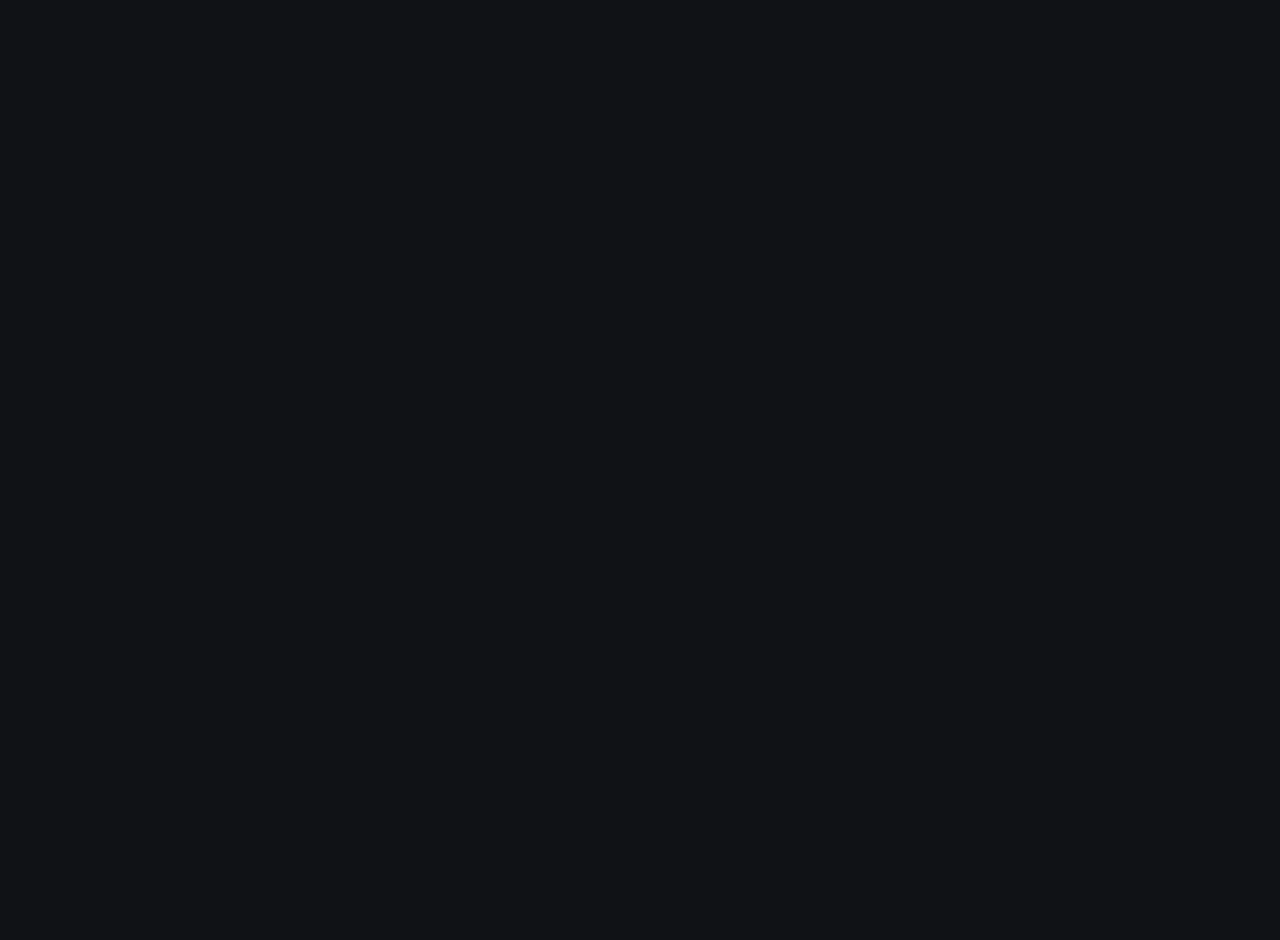
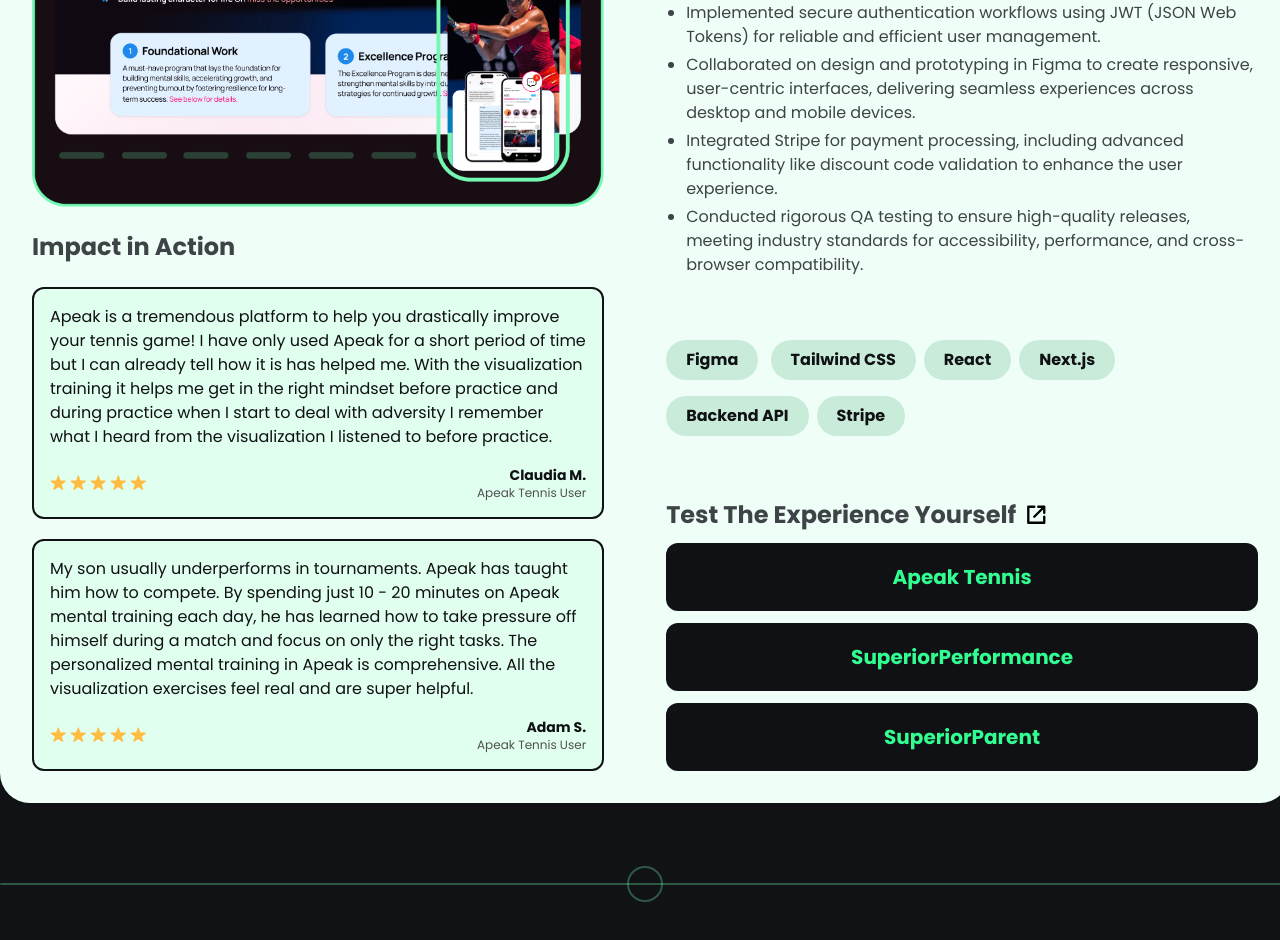
Before and after one commit to parsa-webdev/parsa-portfolio-nextjs, a Next.js app: page / in a window 1280 px wide. Shown: the part 1400-2340 px from the top of the page. Before the commit the page ends 1018 px from the top, so only its background shows below. Built offline with nearby package versions, Linux system fonts and the light colour scheme.

Commit message:
project card desktop version

```diff
--- a/src/app/Variables.ts
+++ b/src/app/Variables.ts
@@ -6,6 +6,7 @@
   black: `#000`,
   dark: `#101216`,
   gray: `#3E4347`,
+  gray2: `#424242`,
   lightGray: `#505050`,
   light: `#EFFFF7`,
   lightGreen: `#E0FFEF`,
--- a/src/app/components/HeroDesk/HeroDesk.tsx
+++ b/src/app/components/HeroDesk/HeroDesk.tsx
@@ -100,7 +100,7 @@
             {ExternalLinkIconSM()}
           </a>
         </div>
-        <div className="flex justify-between mb-40">
+        <div className="flex justify-between mb-20">
           <a
             href="https://calendly.com/parsawebdev/30min"
             target="_blank"
--- /dev/null
+++ b/src/app/components/PortfolioDesk/PDesk.styled.ts
@@ -0,0 +1,56 @@
+import { variables } from "@/app/Variables";
+import styled from "styled-components";
+
+export const PRoot = styled.div`
+  width: ${variables.sectionMaxWidth};
+  margin: 0 auto;
+
+  .computer {
+    margin-top: -80px;
+    img {
+      width: 161.93px;
+    }
+  }
+
+  .project {
+    border-radius: 30px;
+
+    .project-left {
+      width: 572.17px;
+      display: flex;
+      flex-direction: column;
+      justify-content: space-between;
+      img {
+        width: 100%;
+      }
+    }
+    .project-right {
+      width: 591.875px;
+      display: flex;
+      flex-direction: column;
+      justify-content: space-between;
+    }
+  }
+  ul {
+    padding-left: 20px;
+  }
+  .divider {
+    width: 100%;
+    height: 2px;
+    background-color: rgba(116, 248, 178, 0.3);
+    border-radius: 5px;
+    margin: 80px 0;
+    display: flex;
+    justify-content: center;
+    align-items: center;
+    .circle {
+      border: 2px solid rgba(116, 248, 178, 0.3);
+      border-radius: 100%;
+      width: 36.315px;
+      height: 36.315px;
+    }
+  }
+  @media (max-width: ${variables.mobileBreakPoint}) {
+    display: none;
+  }
+`;
--- /dev/null
+++ b/src/app/components/PortfolioDesk/PortfolioDesk.tsx
@@ -0,0 +1,177 @@
+"use client";
+import { PRoot } from "./PDesk.styled";
+import Image from "next/image";
+import { FiveStarIconSM } from "@/app/icons/FiveStarIcon";
+import ExternalLinkIcon from "@/app/icons/ExternalLinkIcon";
+import computer from "./Images/computer.png";
+import apeak from "./Images/apeak.png";
+export default function PortfolioDesk() {
+  return (
+    <PRoot>
+      <div className="flex justify-between header w-full items-center mb-10">
+        <div>
+          <h1 className="text-4xl font-bold text-light">Real-World Impact</h1>
+          <h2 className="text-xl font-bold text-primary pt-1">
+            Projects for Leading Clients:
+          </h2>
+        </div>
+        <div className="computer">
+          <Image src={computer} alt="" />
+        </div>
+      </div>
+      <div className="project bg-light p-8 w-full flex justify-between">
+        <div className="project-left">
+          <div className="project-img">
+            <Image src={apeak} alt="Apeak Series" />
+          </div>
+          <div className="impact">
+            <h4 className="text-2xl text-gray font-bold mt-6 mb-6">
+              Impact in Action
+            </h4>
+
+            <div className="bg-lightGreen rounded-xl border-2 border-dark p-4 text-dark mb-5">
+              <p>
+                Apeak is a tremendous platform to help you drastically improve
+                your tennis game! I have only used Apeak for a short period of
+                time but I can already tell how it is has helped me. With the
+                visualization training it helps me get in the right mindset
+                before practice and during practice when I start to deal with
+                adversity I remember what I heard from the visualization I
+                listened to before practice.
+              </p>
+              <div className="flex justify-between items-center mt-4">
+                <div>{FiveStarIconSM()}</div>
+                <div>
+                  <p className="text-sm font-semibold text-dark text-right">
+                    Claudia M.
+                  </p>
+                  <p className="text-xs text-lightGray text-right">
+                    Apeak Tennis User
+                  </p>
+                </div>
+              </div>
+            </div>
+            <div className="bg-lightGreen rounded-xl border-2 border-dark p-4 text-dark ">
+              <p>
+                My son usually underperforms in tournaments. Apeak has taught
+                him how to compete. By spending just 10 - 20 minutes on Apeak
+                mental training each day, he has learned how to take pressure
+                off himself during a match and focus on only the right tasks.
+                The personalized mental training in Apeak is comprehensive. All
+                the visualization exercises feel real and are super helpful.
+              </p>
+              <div className="flex justify-between items-center mt-4">
+                <div>{FiveStarIconSM()}</div>
+                <div>
+                  <p className="text-sm font-semibold text-dark text-right">
+                    Adam S.
+                  </p>
+                  <p className="text-xs text-lightGray text-right">
+                    Apeak Tennis User
+                  </p>
+                </div>
+              </div>
+            </div>
+          </div>
+        </div>
+        <div className="project-right">
+          <div>
+            <h3 className="text-3xl text-gray font-bold mb-6">Apeak Series</h3>
+            <p className="text-gray2">
+              The Apeak Series is a suite of platforms designed to enhance
+              mental performance in sports, empowering athletes, coaches, and
+              parents:
+            </p>
+          </div>
+
+          <div>
+            {" "}
+            <h4 className="text-2xl text-gray font-bold mb-5">
+              The Tech Stack and Approach
+            </h4>
+            <ul className="list-disc">
+              <li className="text-gray mt-1">
+                Leveraged Next.js to build robust platforms with optimized
+                server-side rendering and seamless routing, ensuring fast
+                performance and scalability.
+              </li>
+              <li className="text-gray mt-1">
+                Implemented secure authentication workflows using JWT (JSON Web
+                Tokens) for reliable and efficient user management.
+              </li>
+              <li className="text-gray mt-1">
+                Collaborated on design and prototyping in Figma to create
+                responsive, user-centric interfaces, delivering seamless
+                experiences across desktop and mobile devices.
+              </li>
+              <li className="text-gray mt-1">
+                Integrated Stripe for payment processing, including advanced
+                functionality like discount code validation to enhance the user
+                experience.
+              </li>
+              <li className="text-gray mt-1">
+                Conducted rigorous QA testing to ensure high-quality releases,
+                meeting industry standards for accessibility, performance, and
+                cross-browser compatibility.
+              </li>
+            </ul>
+          </div>
+
+          <div>
+            <div className="bg-lightGreen2 rounded-full inline-block text-dark py-2 px-5 font-bold mr-2 mt-4">
+              Figma
+            </div>{" "}
+            <div className="bg-lightGreen2 rounded-full inline-block text-dark py-2 px-5 font-bold mr-2 mt-4">
+              Tailwind CSS
+            </div>
+            <div className="bg-lightGreen2 rounded-full inline-block text-dark py-2 px-5 font-bold mr-2 mt-4">
+              React
+            </div>
+            <div className="bg-lightGreen2 rounded-full inline-block text-dark py-2 px-5 font-bold mr-2 mt-4">
+              Next.js
+            </div>
+            <div className="bg-lightGreen2 rounded-full inline-block text-dark py-2 px-5 font-bold mr-2 mt-4">
+              Backend API
+            </div>
+            <div className="bg-lightGreen2 rounded-full inline-block text-dark py-2 px-5 font-bold mr-2 mt-4">
+              Stripe
+            </div>
+          </div>
+
+          <div>
+            <div className="flex items-center gap-2 mt-4">
+              <h4 className="text-2xl text-gray font-bold ">
+                Test The Experience Yourself
+              </h4>
+              <ExternalLinkIcon />
+            </div>
+            <a
+              href="https://apeak.com"
+              target="_blank"
+              className="bg-dark text-primary font-bold rounded-xl py-5 text-center w-full block text-xl mt-3 hover:text-dark hover:bg-secondary ease-in-out duration-300"
+            >
+              Apeak Tennis
+            </a>
+            <a
+              href="https://superiorperformance.app/"
+              target="_blank"
+              className="bg-dark text-primary font-bold rounded-xl py-5 text-center w-full block text-xl mt-3 hover:text-dark hover:bg-secondary ease-in-out duration-300"
+            >
+              SuperiorPerformance
+            </a>
+            <a
+              href="https://superiorparent.ai/"
+              target="_blank"
+              className="bg-dark text-primary font-bold rounded-xl py-5 text-center w-full block text-xl mt-3 hover:text-dark hover:bg-secondary ease-in-out duration-300"
+            >
+              SuperiorParent
+            </a>
+          </div>
+        </div>
+      </div>
+      <div className="divider">
+        <div className="circle"></div>
+      </div>
+    </PRoot>
+  );
+}
--- a/src/app/icons/ExternalLinkIcon.tsx
+++ b/src/app/icons/ExternalLinkIcon.tsx
@@ -1,8 +1,8 @@
 export default function ExternalLinkIcon() {
   return (
     <svg
-      width="30"
-      height="30"
+      width="25"
+      height="25"
       viewBox="0 0 30 30"
       fill="none"
       xmlns="http://www.w3.org/2000/svg"
--- a/src/app/page.tsx
+++ b/src/app/page.tsx
@@ -2,6 +2,7 @@
 
 import HeroDesk from "./components/HeroDesk/HeroDesk";
 import HeroMob from "./components/HeroMob/HeroMob";
+import PortfolioDesk from "./components/PortfolioDesk/PortfolioDesk";
 
 export default function Home() {
   return (
@@ -9,6 +10,7 @@
       {" "}
       <HeroDesk />
       <HeroMob />
+      <PortfolioDesk />
     </>
   );
 }
--- a/tailwind.config.ts
+++ b/tailwind.config.ts
@@ -13,6 +13,7 @@
         foreground: "var(--foreground)",
         dark: `#101114`,
         gray: `#3E4347`,
+        gray2: `#424242`,
         lightGray: `#505050`,
         light: `#EFFFF7`,
         lightGreen: `#E0FFEF`,
```
Also changed, not shown: src/app/components/PortfolioDesk/Images/apeak.png (added), src/app/components/PortfolioDesk/Images/computer.png (added).
